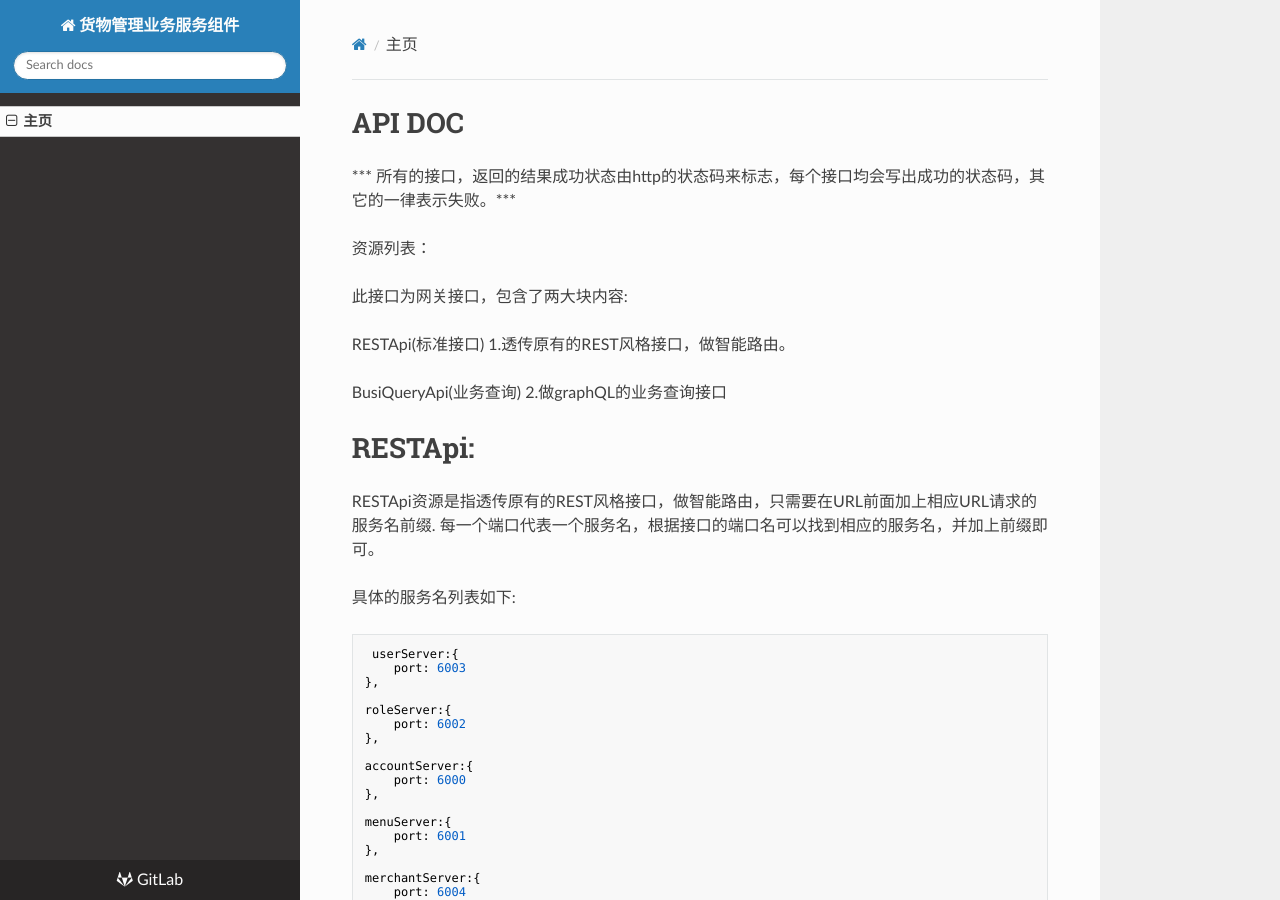
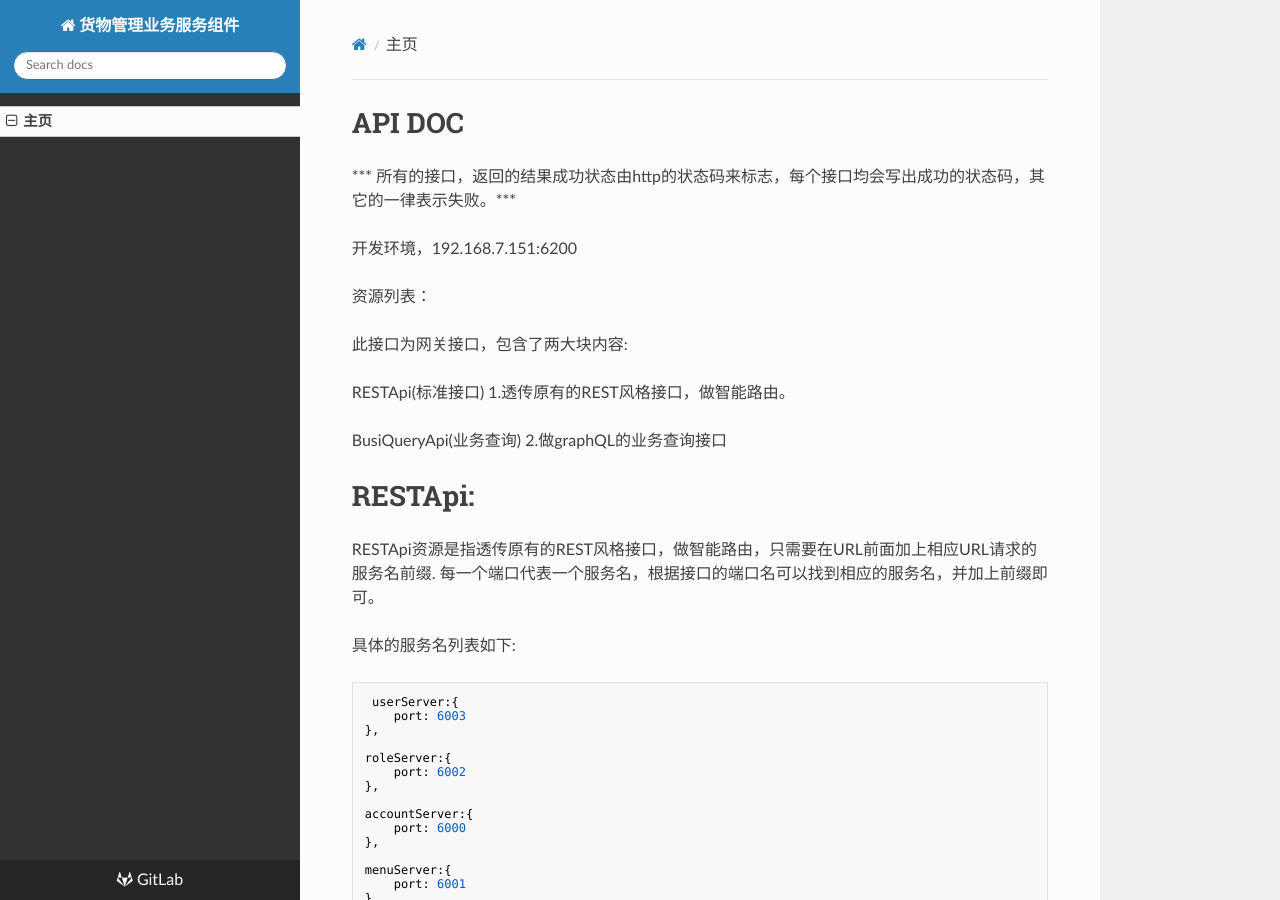
Before and after one commit to lipengyao2016/OperationApiServer, an MkDocs documentation site: the page built from apidoc/index.md, in a window 1280 px wide and 900 px high. Built offline with MkDocs 1.6.1, drawn with Linux system fonts in a browser that asks for light colours; nearby versions of some CDN libraries; old or Windows-style settings are respelled for this version of MkDocs.

```diff
--- a/apidoc/index.md
+++ b/apidoc/index.md
@@ -2,6 +2,8 @@
 # API DOC
 
 *** 所有的接口，返回的结果成功状态由http的状态码来标志，每个接口均会写出成功的状态码，其它的一律表示失败。***
+
+开发环境，192.168.7.151:6200
 
 资源列表：
 
```
